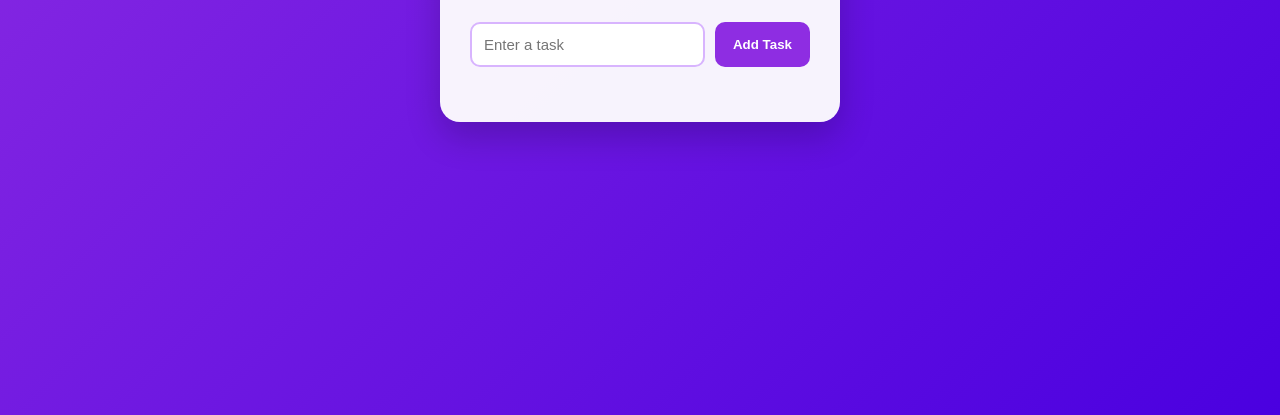
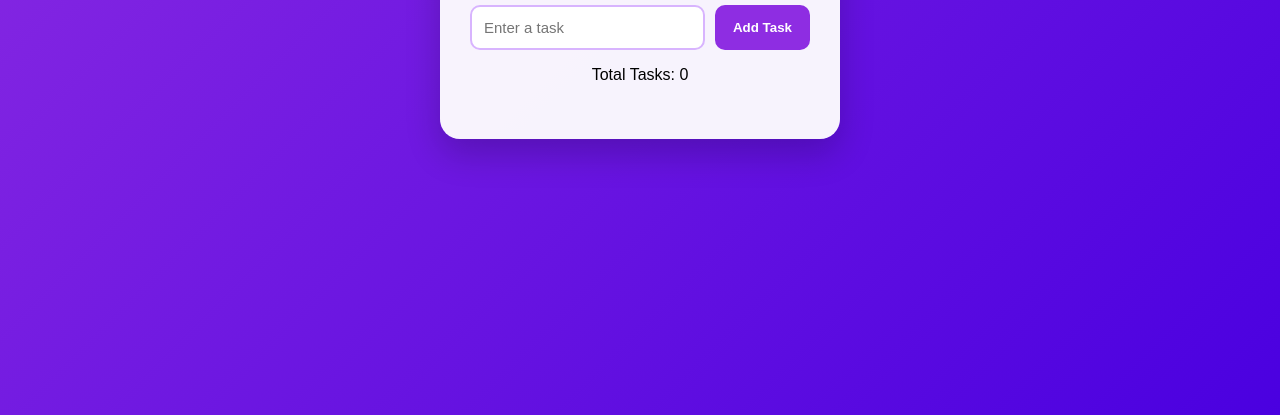
Before and after one commit to Alfiya-sa/TodoList-, a plain HTML site: page index.html in a window 1280 px wide. Shown: the part 385-800 px from the top of the page. Drawn offline with Linux system fonts and the light colour scheme.

Commit message:
Update index.html

```diff
--- a/index.html
+++ b/index.html
@@ -9,12 +9,14 @@
 
     <div class="container">
 
-        <h1> ✒️My To-Do List</h1>
+        <h1>✒️ My To-Do List</h1>
 
         <div class="input-box">
             <input type="text" id="taskInput" placeholder="Enter a task">
             <button id="addBtn">Add Task</button>
         </div>
+
+        <p id="count">Total Tasks: 0</p>
 
         <ul id="taskList"></ul>
 
```
